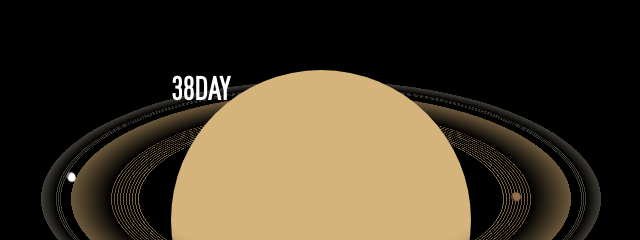
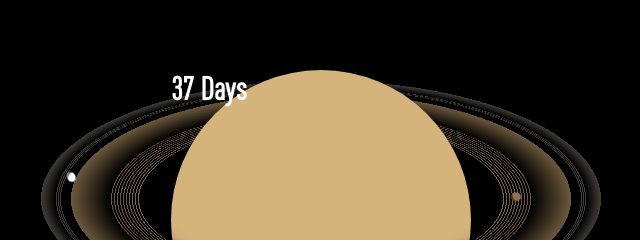
Before and after one commit to yannalee/LEE, a plain HTML site: page index.html in a window 1280 px wide. Shown: the part 231-471 px from the top of the page, 319-959 px from the left. Drawn offline with Linux system fonts and the light colour scheme.

Commit message:
added days counter

```diff
--- a/index.html
+++ b/index.html
@@ -29,8 +29,8 @@
             <div class="rings back"></div>
             <div id="planet-shadow"></div>
 	            <div id="planet">
-	            	<h1>38DAY</h1>
-	            	</div>
+	            	<h1 id="day"></h1>
+	            </div>
             <div class="rings front"></div>
             <div class="path euceladus">
                 <div class="moon"></div>
@@ -56,6 +56,6 @@
 	</div>
 
 
-
+	<script type="text/javascript" src="main.js"></script>
 </body>
 </html>
--- /dev/null
+++ b/main.js
@@ -0,0 +1,7 @@
+// current day - start day and display to html
+
+// var currentDay = new Date();
+var startDay = new Date("October 26, 2017 9:00:00");
+var difference = Math.floor((new Date() - startDay)/(1000 * 60 * 60 *24));
+var displayDay = document.getElementById('day');
+displayDay.innerHTML = `${difference} Days`;
```
